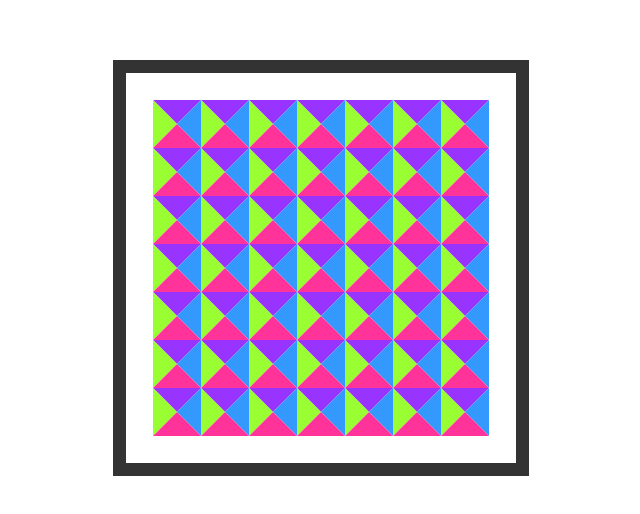
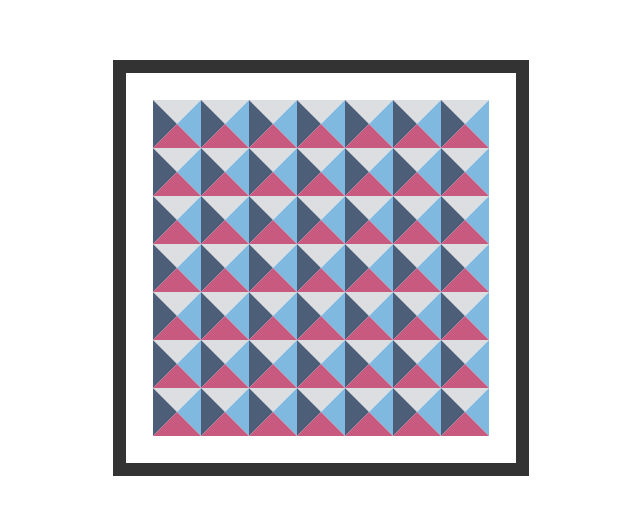
Before and after one commit to mattpotts/tessellate, a website: page index.html in a window 1280 px wide. Shown: the part 132-646 px from the top of the page, without its empty margins (319-959 px from the left). Drawn offline with nearby package versions, Linux system fonts and the light colour scheme.

Commit message:
Update colours to (simplistically) match Bonnie Craig's original

```diff
--- a/css/triangles.css
+++ b/css/triangles.css
@@ -13,23 +13,23 @@
 
 .triangle.triangle-bottom {
   border-top-width: 0;
-  border-bottom-color: #ff3399;
+  border-bottom-color: #c85a80;
   top: 24px;
 }
 
 .triangle.triangle-top {
   border-bottom-width: 0;
-  border-top-color: #9933ff;
+  border-top-color: #dddee2;
 }
 
 .triangle.triangle-left {
   border-right-width: 0;
-  border-left-color: #99ff33;
+  border-left-color: #4d5e78;
 }
 
 .triangle.triangle-right {
   border-left-width: 0;
-  border-right-color: #3399ff;
+  border-right-color: #7fb9df;
   right: 0;
 }
 
```
